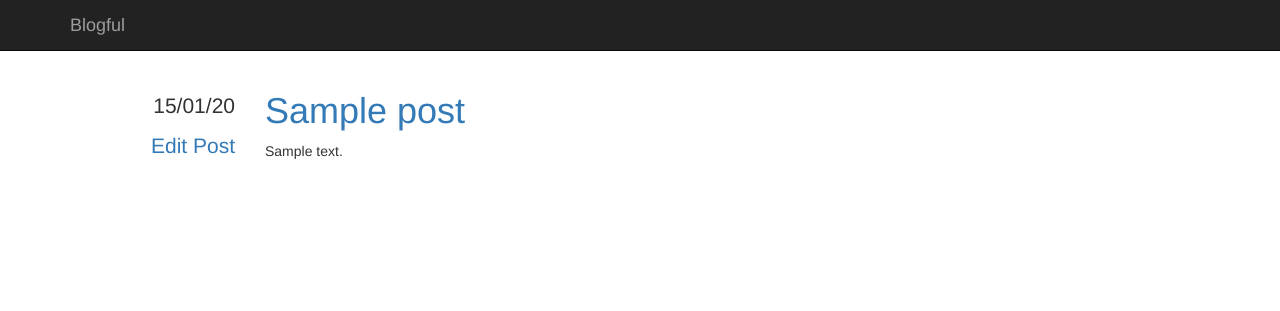
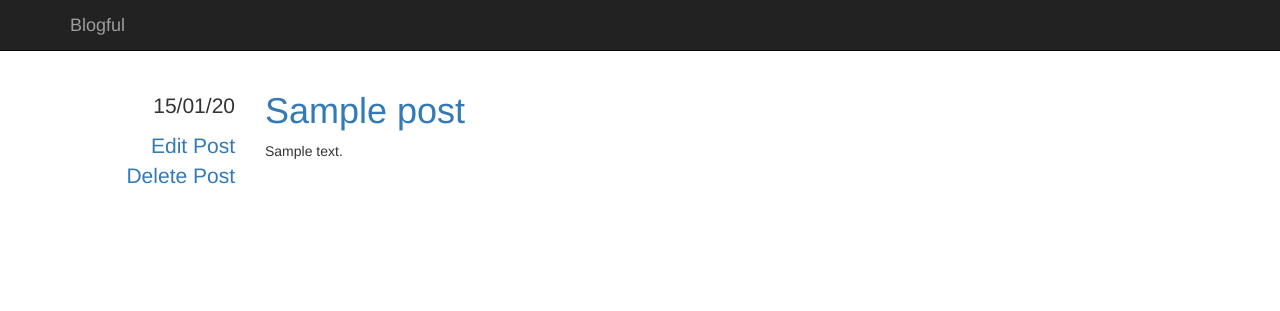
Before and after one commit to sambbaron/blogful, a Flask app: page /post/1 in a window 1280 px wide. Shown: the top 311 px of the page. Run offline with Flask 2, Linux system fonts and the light colour scheme; tables that the repository leaves empty hold one stand-in row (values such as "Sample post"); parts of the project's set-up code (start-up, migrations or seed data) failed here and were passed over; some libraries are stand-ins or nearby versions.

Commit message:
Delete post functionality

```diff
--- a/blog/templates/macros.html
+++ b/blog/templates/macros.html
@@ -8,7 +8,8 @@
                 {{ post.datetime | dateformat("%d/%m/%y") }}
             </li>
         </ul>
-        <a href="/post/{{post.id}}/edit" title="Click to edit post">Edit Post</a>
+        <a href="/post/{{post.id}}/edit" title="Click to edit post">Edit Post</a></br>
+        <a href="/post/{{post.id}}/delete" title="Click to delete post">Delete Post</a>
     </div>
     <div class="col-md-10">
         <h1 class="post-title">
--- a/blog/views.py
+++ b/blog/views.py
@@ -92,3 +92,19 @@ def edit_post_post(id=1):
     post.content=mistune.markdown(request.form["content"])
     session.commit()
     return redirect(url_for("posts"))
+
+# GET request for deleting existing post
+@app.route("/post/<int:id>/delete", methods=["GET"])
+def delete_post_get(id=1):
+    post = session.query(Post)
+    post = post.filter(Post.id == id).first()
+    return render_template("delete_post.html", post_title=post.title)
+
+# DELETE request for deleting existing post
+@app.route("/post/<int:id>/delete", methods=["POST"])
+def delete_post_delete(id=1):
+    post = session.query(Post)
+    post = post.filter(Post.id == id).first()
+    session.delete(post)
+    session.commit()
+    return redirect(url_for("posts"))
```
Also changed, not shown: blog/templates/delete_post.html (added, +15 -0 lines).
